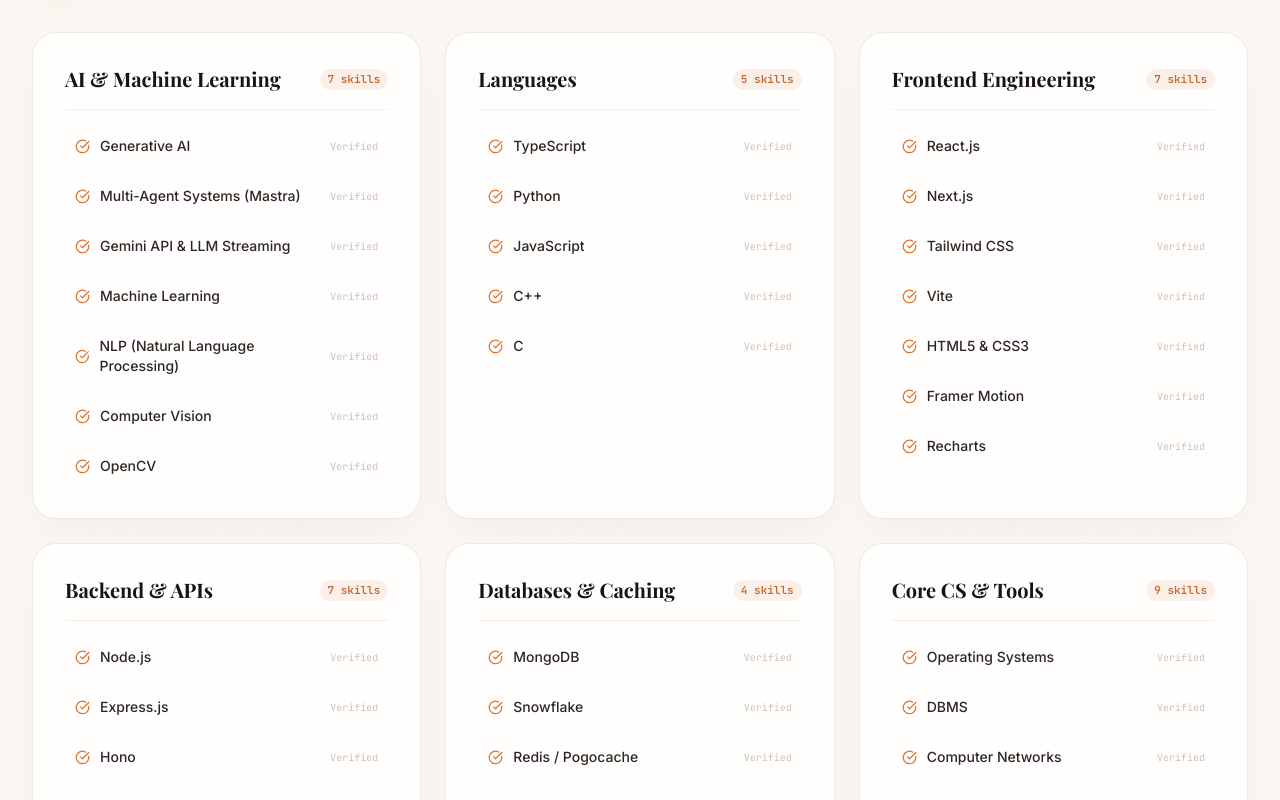
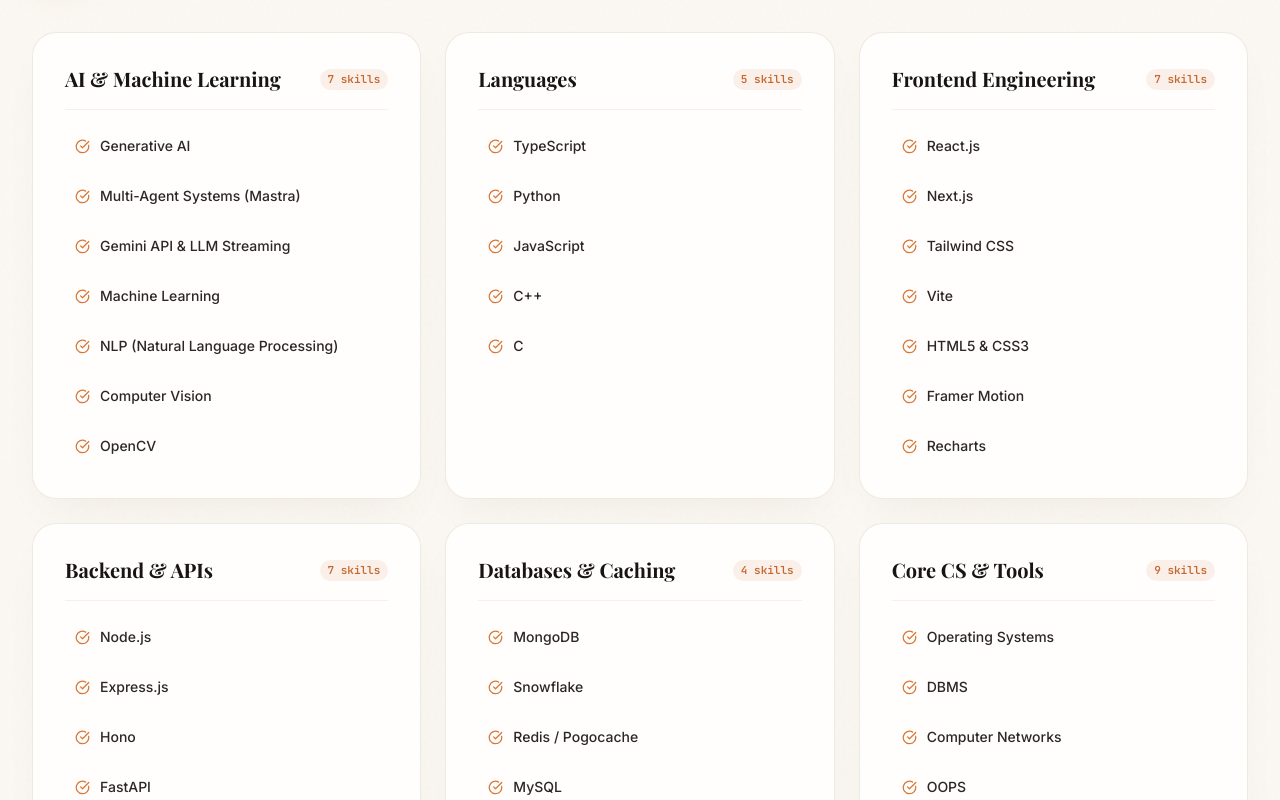
Before and after one commit to Rahulv-17/Portfolio, a React (Vite) app: page / in a window 1280 px wide. Shown: the part 3800-4600 px from the top of the page. Built offline with nearby package versions, Linux system fonts and the light colour scheme; a web font is replaced by a local one.

Commit message:
style: remove 'Verified' tag from skills items

```diff
--- a/src/components/SkillsSection.tsx
+++ b/src/components/SkillsSection.tsx
@@ -76,7 +76,7 @@ export const SkillsSection: React.FC = () => {
                   {category.skills.map((skill) => (
                     <div
                       key={skill.name}
-                      className="group flex items-center justify-between p-2.5 rounded-xl hover:bg-terracotta-500/5 dark:hover:bg-terracotta-500/10 transition-colors"
+                      className="group flex items-center p-2.5 rounded-xl hover:bg-terracotta-500/5 dark:hover:bg-terracotta-500/10 transition-colors"
                     >
                       <div className="flex items-center gap-2.5">
                         <CheckCircle size={15} className="text-terracotta-500" />
@@ -84,9 +84,6 @@ export const SkillsSection: React.FC = () => {
                           {skill.name}
                         </span>
                       </div>
-                      <span className="text-[10px] font-mono text-linen-500 dark:text-linen-400">
-                        Verified
-                      </span>
                     </div>
                   ))}
                 </div>
```
